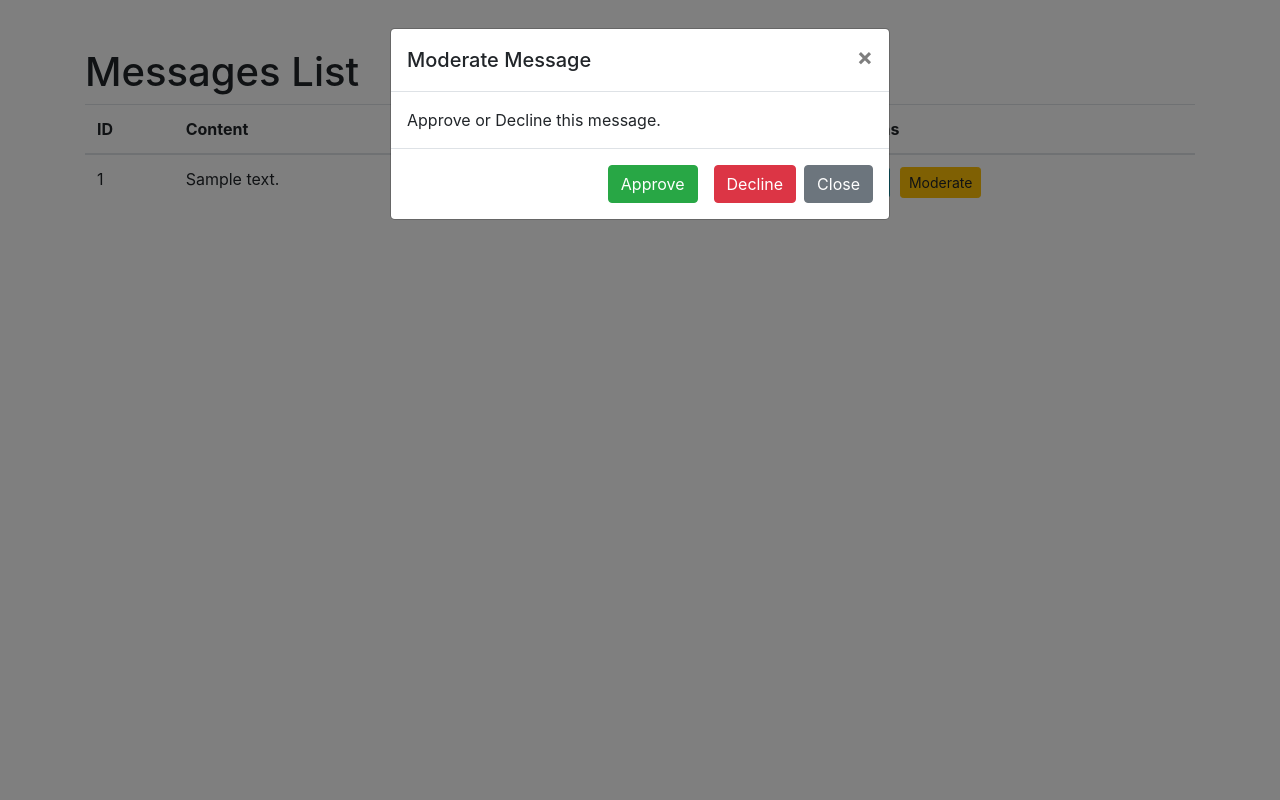
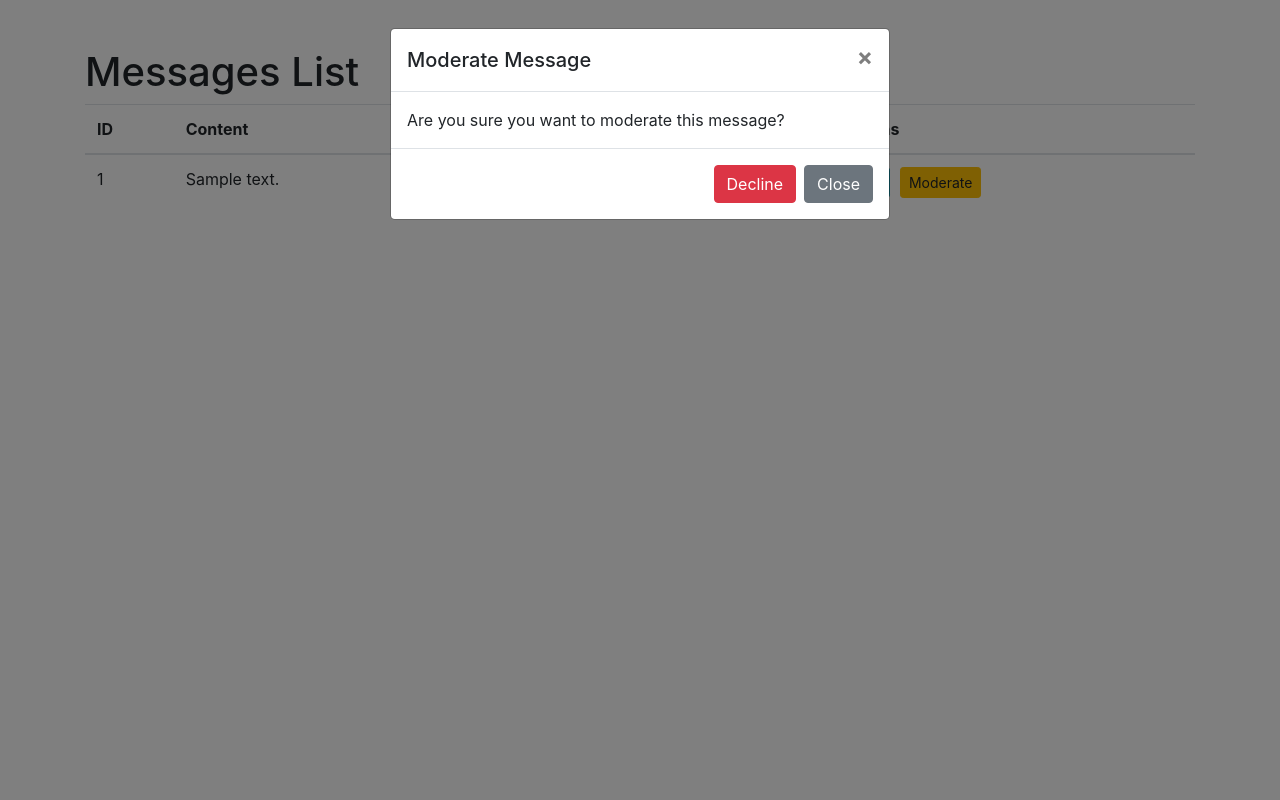
Before and after one commit to TgkCapture/StreamSMS, a Django app: page /messages/all-messages in a window 1280 px wide, after a click on "Moderate". Run offline with Django 4.2, Linux system fonts and the light colour scheme; tables that the repository leaves empty hold one stand-in row (values such as "Sample post"); some libraries are stand-ins or nearby versions.

Commit message:
feat: improved moderation

```diff
--- a/messages_app/templates/messages/messages_list.html
+++ b/messages_app/templates/messages/messages_list.html
@@ -64,17 +64,20 @@
                                 </button>
                             </div>
                             <div class="modal-body">
-                                Approve or Decline this message.
+                                Are you sure you want to moderate this message?
                             </div>
                             <div class="modal-footer">
-                                <form method="post" action="{% url 'approve_message' message.id %}">
+                                {% if message.approved %}
+                                <form method="post" action="{% url 'decline_message' message.id %}" id="declineForm{{ message.id }}">
+                                    {% csrf_token %}
+                                    <button type="submit" class="btn btn-danger">Decline</button>
+                                </form>
+                                {% else %}
+                                <form method="post" action="{% url 'approve_message' message.id %}" id="approveForm{{ message.id }}">
                                     {% csrf_token %}
                                     <button type="submit" class="btn btn-success">Approve</button>
                                 </form>
-                                <form method="post" action="{% url 'decline_message' message.id %}">
-                                    {% csrf_token %}
-                                    <button type="submit" class="btn btn-danger">Decline</button>
-                                </form>
+                                {% endif %}
                                 <button type="button" class="btn btn-secondary" data-dismiss="modal">Close</button>
                             </div>
                         </div>
```
